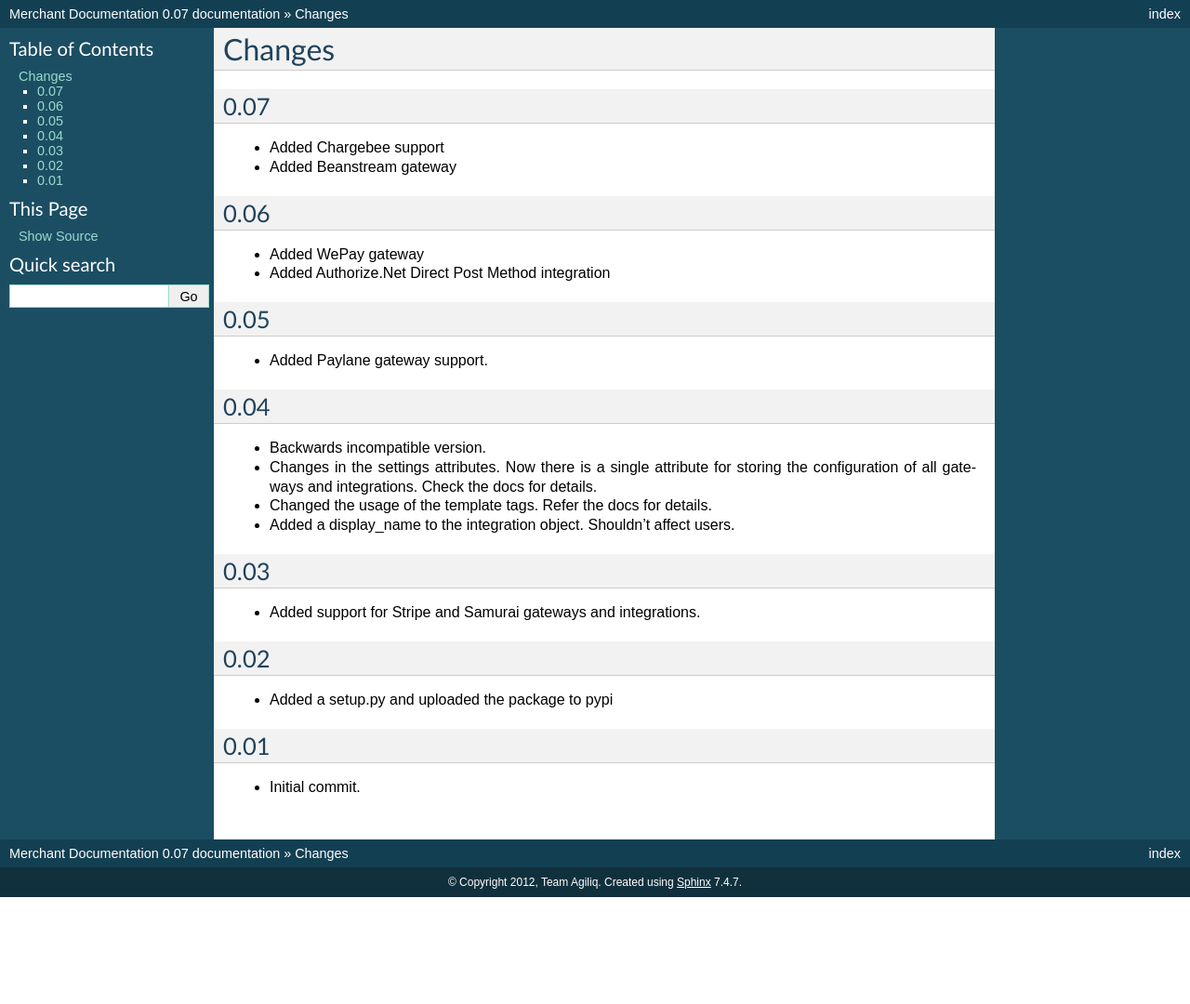
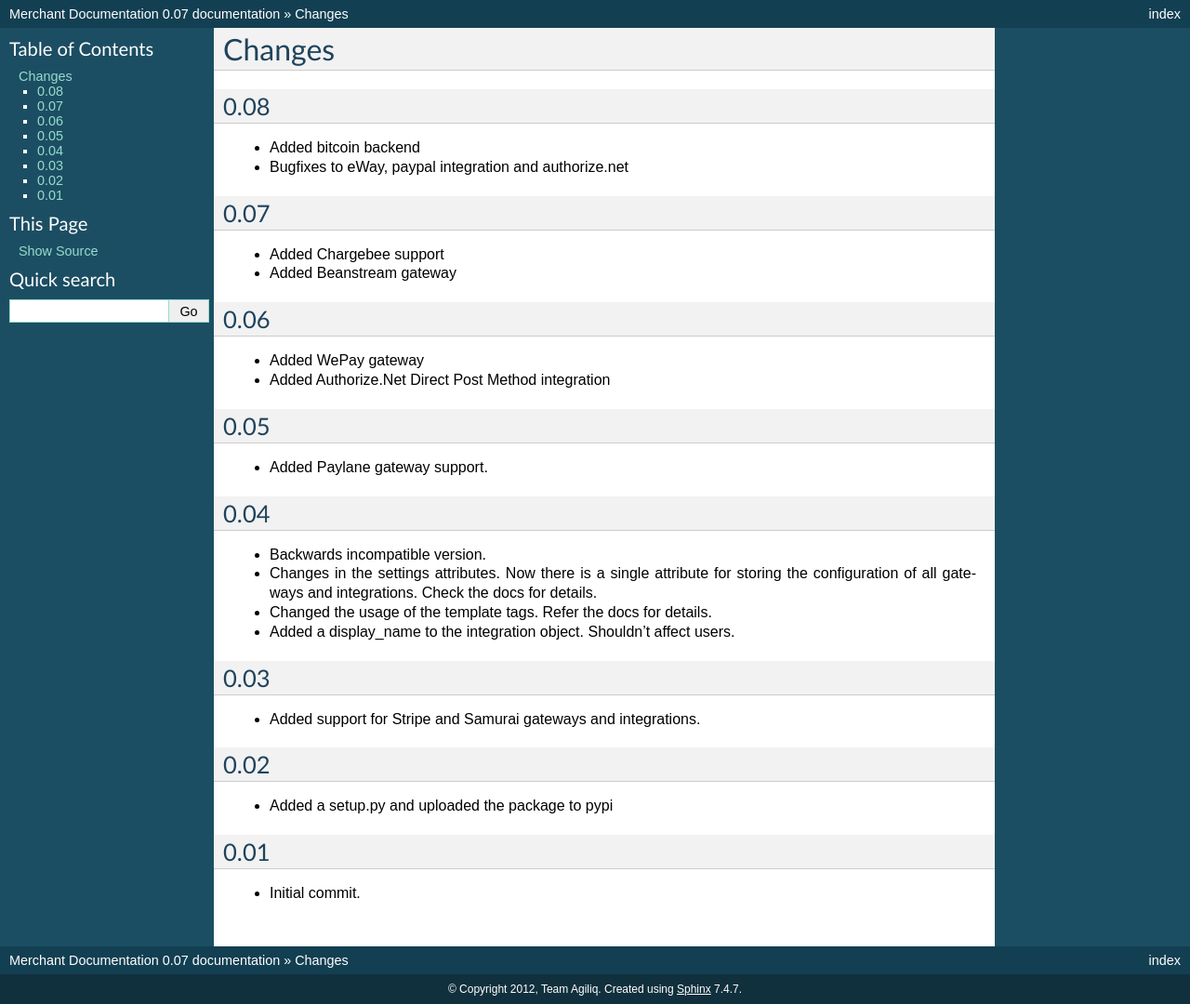
Before and after one commit to agiliq/merchant, a Sphinx documentation site: the page built from docs/changelist.rst, in a window 1280 px wide. Shown: the whole page at 93% size. Built offline with Sphinx 7.4.7, drawn with Linux system fonts in a browser that asks for light colours; before the commit the page ends 965 px from its top, so only the background shows below that.

Commit message:
Updated the changelist with upcoming changes.

```diff
--- a/docs/changelist.rst
+++ b/docs/changelist.rst
@@ -1,6 +1,12 @@
 ========
 Changes
 ========
+
+0.08
+-----
+
+* Added bitcoin backend
+* Bugfixes to eWay, paypal integration and authorize.net
 
 0.07
 -----
```
